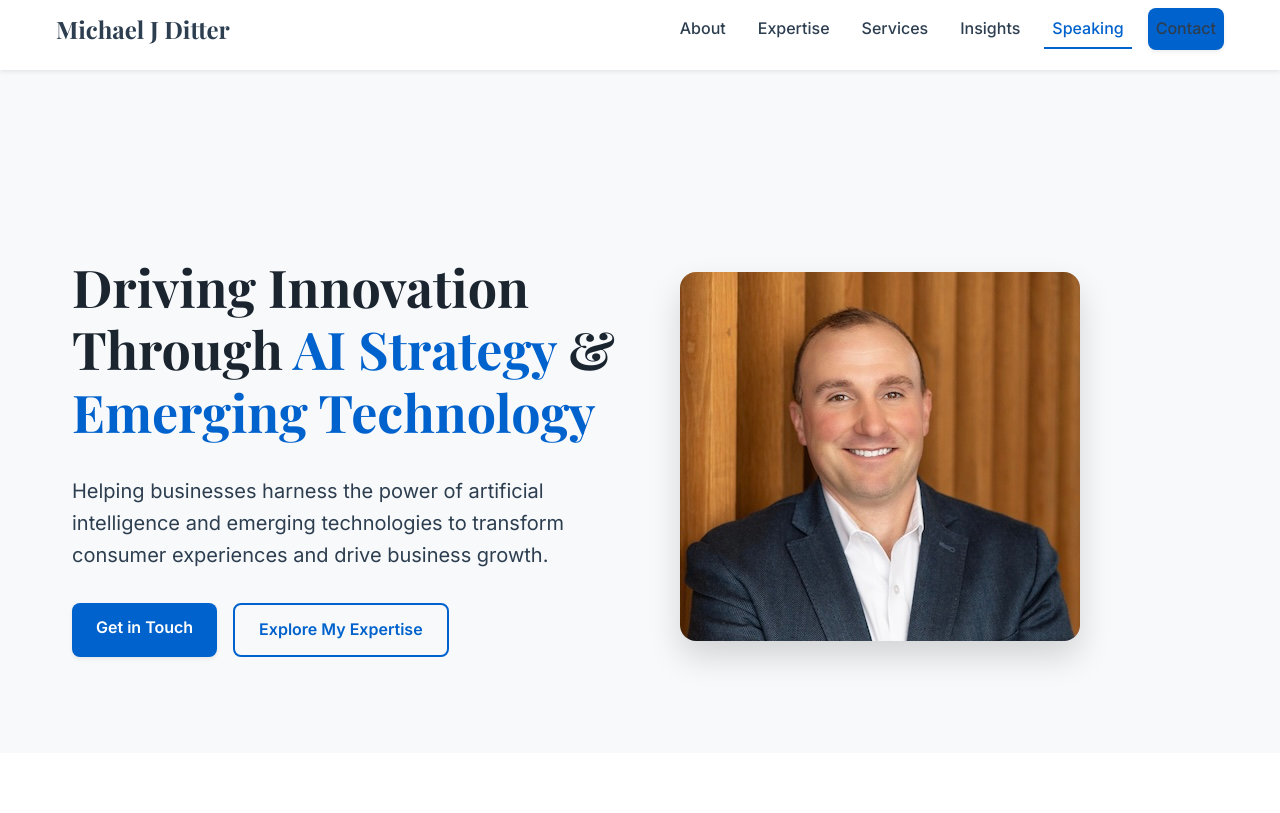
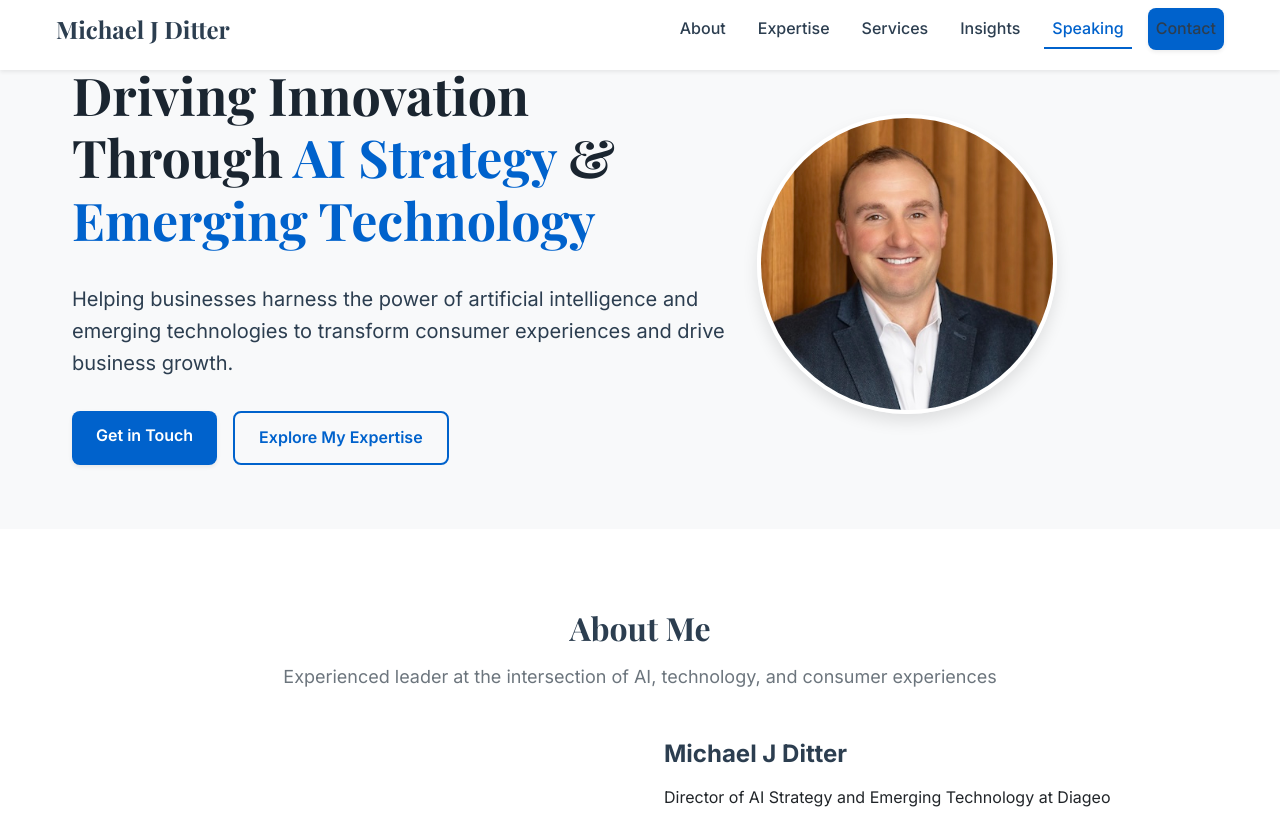
Before and after one commit to michaelditter/michaelditter.github.io, a plain HTML site: page index.html in a window 1280 px wide. Shown: the top 813 px of the page. Drawn offline with nearby package versions, Linux system fonts and the light colour scheme.

Commit message:
Fix: Resolve giant blue box and header styling issues

```diff
--- a/css/styles.css
+++ b/css/styles.css
@@ -359,22 +359,33 @@ h6 {
 
 /* Hero Section */
 .hero-section {
-  padding: calc(var(--space-xxl) * 2) 0 var(--space-xxl);
+  padding: var(--space-xl) 0;
   background-color: var(--color-light);
   position: relative;
   overflow: hidden;
-  /* Add padding to account for fixed header */
-  padding-top: calc(var(--space-xxl) * 2 + 80px);
-  margin-top: 0; /* Ensure no unexpected margin */
 }
 
 .hero-section .container {
   display: flex;
   align-items: center;
   justify-content: space-between;
-  gap: var(--space-xl);
-  max-width: var(--container-max-width);
-  width: 100%;
+  position: relative;
+  z-index: 2;
+}
+
+.hero-image {
+  width: 40%;
+  text-align: center;
+  position: relative;
+}
+
+.hero-image img {
+  border-radius: 50%;
+  box-shadow: var(--box-shadow-md);
+  width: 300px;
+  height: 300px;
+  object-fit: cover;
+  border: 4px solid var(--color-white);
 }
 
 .hero-content {
@@ -385,33 +396,6 @@ h6 {
   /* Add some space to ensure text isn't cut off */
   padding: var(--space-md);
 }
-
-.hero-image {
-  flex: 1;
-  position: relative;
-}
-
-.hero-image img {
-  border-radius: var(--border-radius-lg);
-  box-shadow: var(--box-shadow-lg);
-  position: relative;
-  z-index: 2;
-}
-
-/* Remove the blue box that was causing issues */
-/*
-.hero-image::after {
-  content: '';
-  position: absolute;
-  top: 20px;
-  right: -20px;
-  width: 100%;
-  height: 100%;
-  background-color: var(--color-accent);
-  border-radius: var(--border-radius-lg);
-  z-index: 1;
-}
-*/
 
 .hero-section h1 {
   font-size: 3.25rem;
@@ -611,7 +595,9 @@ h6 {
 /* Insights Section */
 .insights-section {
   padding: var(--space-xxl) 0;
-  background-color: var(--color-light);
+  background-color: var(--color-white);
+  position: relative;
+  z-index: 1;
 }
 
 .insights-grid {
@@ -1263,6 +1249,8 @@ h6 {
   text-decoration: none;
   color: var(--color-dark);
   box-shadow: var(--box-shadow-sm);
+  max-width: 100%;
+  overflow: hidden;
 }
 
 .twitter-card:hover {
@@ -1330,3 +1318,16 @@ h6 {
     width: 100%;
   }
 }
+
+/* Fix for the big blue box issue */
+section {
+  overflow: hidden;
+  background-color: var(--color-white);
+}
+
+/* Ensure images display properly */
+img {
+  max-width: 100%;
+  height: auto;
+  display: block;
+}
```
